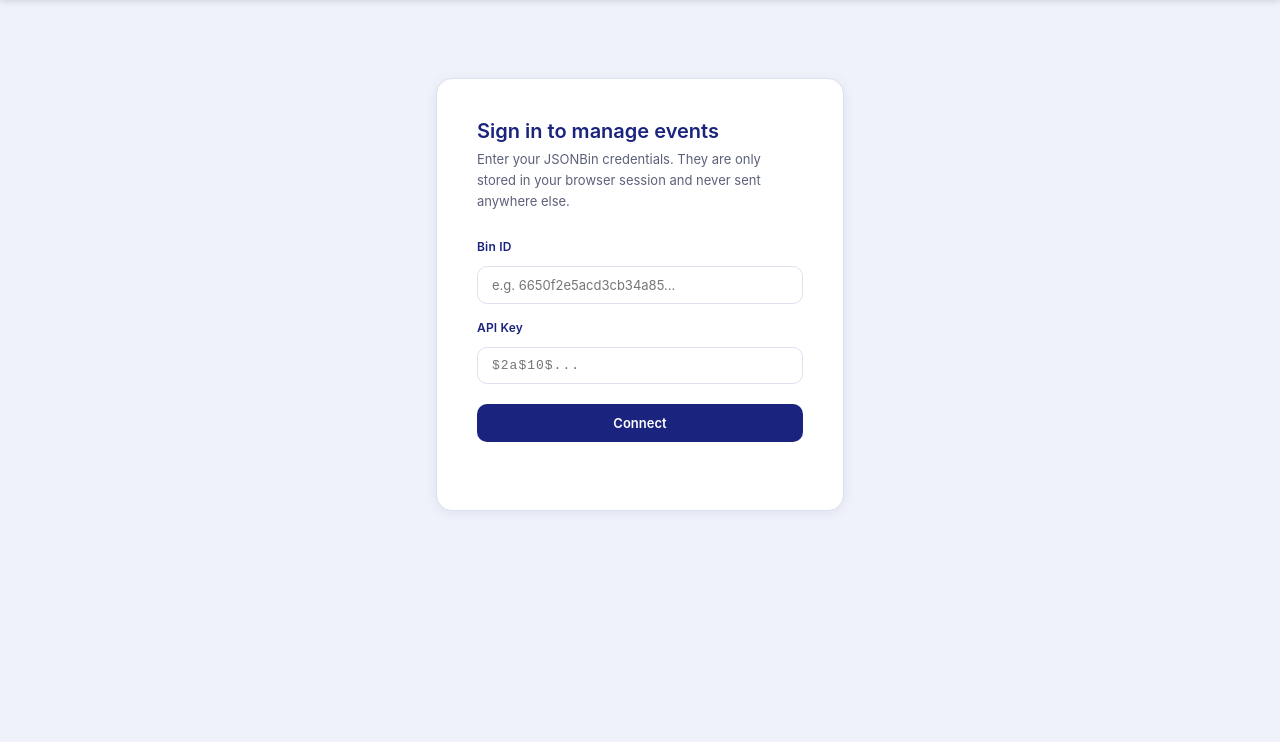
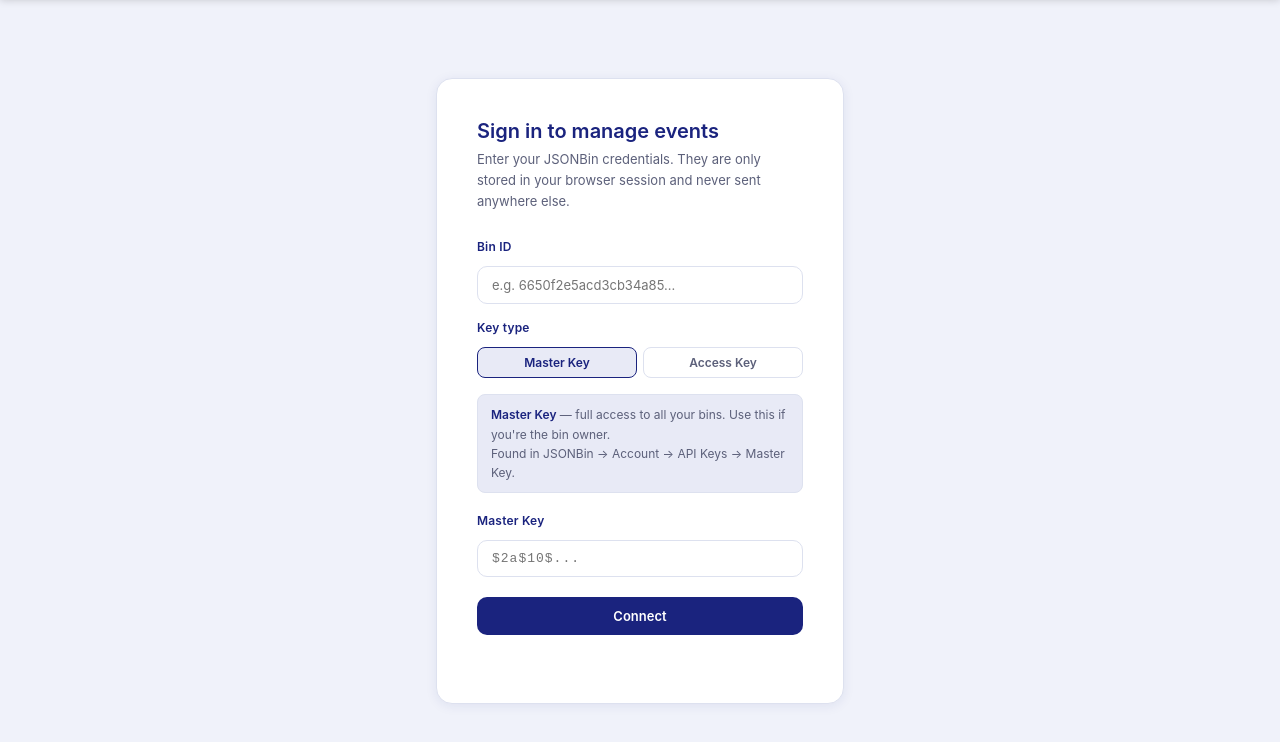
Before and after one commit to AdhamEhabErfan/UCCD, a plain HTML site: page index.html in a window 1280 px wide. Shown: the part 58-800 px from the top of the page. Drawn offline with Linux system fonts and the light colour scheme.

Commit message:
Add files via upload

```diff
--- a/index.html
+++ b/index.html
@@ -120,6 +120,43 @@
     margin-top: 10px;
     min-height: 18px;
   }
+
+  /* ── Key type toggle ── */
+  .key-type-row {
+    display: flex;
+    gap: 6px;
+    margin-bottom: 6px;
+  }
+  .key-type-btn {
+    flex: 1;
+    padding: 7px 10px;
+    border-radius: 8px;
+    border: 1.5px solid var(--border);
+    background: var(--white);
+    font-size: 12px;
+    font-weight: 600;
+    color: var(--sub);
+    cursor: pointer;
+    font-family: inherit;
+    transition: all 0.15s;
+    text-align: center;
+  }
+  .key-type-btn.active {
+    background: var(--navy-pale);
+    border-color: var(--navy);
+    color: var(--navy);
+  }
+  .key-info-box {
+    background: var(--navy-pale);
+    border: 1px solid var(--border);
+    border-radius: 8px;
+    padding: 10px 13px;
+    font-size: 12px;
+    color: var(--sub);
+    line-height: 1.6;
+    margin-bottom: 20px;
+  }
+  .key-info-box strong { color: var(--navy); font-weight: 600; }
 
   /* ── Buttons ── */
   .btn {
@@ -460,8 +497,21 @@
       <input type="text" id="bin-id-input" placeholder="e.g. 6650f2e5acd3cb34a85...">
     </div>
 
+    <div class="field" style="margin-bottom:10px">
+      <label class="field-label">Key type</label>
+      <div class="key-type-row">
+        <button class="key-type-btn active" id="kt-master" onclick="setKeyType('master')">Master Key</button>
+        <button class="key-type-btn" id="kt-access" onclick="setKeyType('access')">Access Key</button>
+      </div>
+    </div>
+
+    <div id="key-info-box" class="key-info-box">
+      <strong>Master Key</strong> — full access to all your bins. Use this if you're the bin owner.<br>
+      Found in JSONBin → Account → API Keys → Master Key.
+    </div>
+
     <div class="field" style="margin-bottom:20px">
-      <label class="field-label" for="api-key-input">API Key</label>
+      <label class="field-label" for="api-key-input" id="api-key-label">Master Key</label>
       <input type="password" id="api-key-input" placeholder="$2a$10$..." autocomplete="current-password">
     </div>
 
@@ -603,8 +653,9 @@
 
 <script>
 // ── State ─────────────────────────────────────────────────────────────────
-let BIN_ID  = '';
-let API_KEY = '';
+let BIN_ID   = '';
+let API_KEY  = '';
+let KEY_TYPE = 'master';  // 'master' | 'access'
 let allEvents  = [];
 let deleteIndex = null;
 let editIndex   = null;   // null = adding new; number = editing existing
@@ -656,6 +707,18 @@ function buildColorPicker() {
 function selectIcon(ic) { selectedIcon = ic; buildIconPicker(); }
 function selectColor(hex) { selectedColor = hex; buildColorPicker(); }
 
+// ── Key type toggle ────────────────────────────────────────────────────────
+function setKeyType(type) {
+  KEY_TYPE = type;
+  document.getElementById('kt-master').classList.toggle('active', type === 'master');
+  document.getElementById('kt-access').classList.toggle('active', type === 'access');
+  document.getElementById('api-key-label').textContent = type === 'master' ? 'Master Key' : 'Access Key';
+  document.getElementById('api-key-input').placeholder = type === 'master' ? '$2a$10$...' : '$2b$10$...';
+  document.getElementById('key-info-box').innerHTML = type === 'master'
+    ? '<strong>Master Key</strong> — full access to all your bins. Use this if you\'re the bin owner.<br>Found in JSONBin → Account → API Keys → Master Key.'
+    : '<strong>Access Key</strong> — scoped key with limited permissions. Safer to share with team members.<br>Found in JSONBin → Account → API Keys → Access Keys. Make sure it has <strong>Read &amp; Write</strong> permission on this bin.';
+}
+
 // ── Auth ──────────────────────────────────────────────────────────────────
 async function connect() {
   const binId  = document.getElementById('bin-id-input').value.trim();
@@ -671,11 +734,15 @@ async function connect() {
   btnTxt.innerHTML = '<div class="spinner"></div>';
 
   try {
+    const headers = buildHeaders();
     const res = await fetch(`https://api.jsonbin.io/v3/b/${binId}/latest`, {
-      headers: { 'X-Master-Key': apiKey, 'X-Bin-Meta': 'false' }
+      headers: { ...headers, 'X-Bin-Meta': 'false' }
     });
-    if (res.status === 401) throw new Error('Invalid API key.');
-    if (res.status === 404) throw new Error('Bin ID not found.');
+    if (res.status === 401) throw new Error(KEY_TYPE === 'master'
+      ? 'Invalid Master Key. Check it in JSONBin → Account → API Keys.'
+      : 'Invalid Access Key, or it lacks Read permission on this bin.');
+    if (res.status === 403) throw new Error('Access denied. Make sure the Access Key has Read & Write permission on this bin.');
+    if (res.status === 404) throw new Error('Bin ID not found. Double-check the Bin ID.');
     if (!res.ok) throw new Error(`Error ${res.status}. Check your credentials.`);
 
     const data = await res.json();
@@ -698,12 +765,13 @@ async function connect() {
 }
 
 function logout() {
-  BIN_ID = ''; API_KEY = ''; allEvents = []; editIndex = null;
+  BIN_ID = ''; API_KEY = ''; KEY_TYPE = 'master'; allEvents = []; editIndex = null;
   document.getElementById('login-screen').style.display = 'block';
   document.getElementById('app').style.display = 'none';
   document.getElementById('logout-btn').style.display = 'none';
   document.getElementById('bin-id-input').value = '';
   document.getElementById('api-key-input').value = '';
+  setKeyType('master');
   setStatus('', 'Not connected');
 }
 
@@ -778,7 +846,7 @@ async function loadEvents() {
 
   try {
     const res = await fetch(`https://api.jsonbin.io/v3/b/${BIN_ID}/latest`, {
-      headers: { 'X-Master-Key': API_KEY, 'X-Bin-Meta': 'false' }
+      headers: { ...buildHeaders(), 'X-Bin-Meta': 'false' }
     });
     if (!res.ok) throw new Error(`HTTP ${res.status}`);
     allEvents = normaliseData(await res.json());
@@ -926,13 +994,22 @@ async function confirmDelete() {
 async function pushToJsonBin(data) {
   const res = await fetch(`https://api.jsonbin.io/v3/b/${BIN_ID}`, {
     method: 'PUT',
-    headers: { 'Content-Type': 'application/json', 'X-Master-Key': API_KEY },
+    headers: { 'Content-Type': 'application/json', ...buildHeaders() },
     body: JSON.stringify(data),
   });
   if (!res.ok) {
     const body = await res.text();
+    if (res.status === 401 || res.status === 403)
+      throw new Error('Write permission denied. If using an Access Key, make sure it has Write access to this bin.');
     throw new Error(`HTTP ${res.status}: ${body}`);
   }
+}
+
+/** Returns the correct auth header depending on KEY_TYPE */
+function buildHeaders() {
+  return KEY_TYPE === 'access'
+    ? { 'X-Access-Key': API_KEY }
+    : { 'X-Master-Key': API_KEY };
 }
 
 // ── Helpers ────────────────────────────────────────────────────────────────
```
